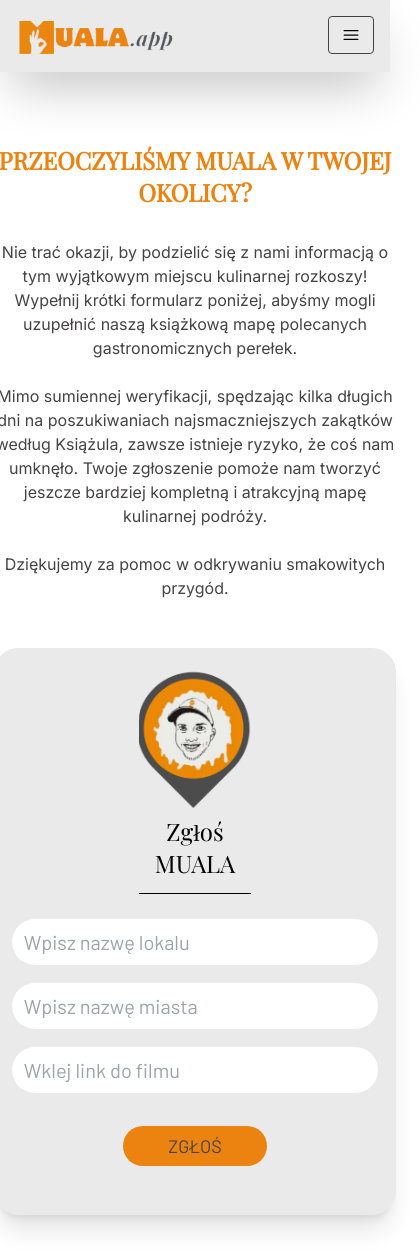
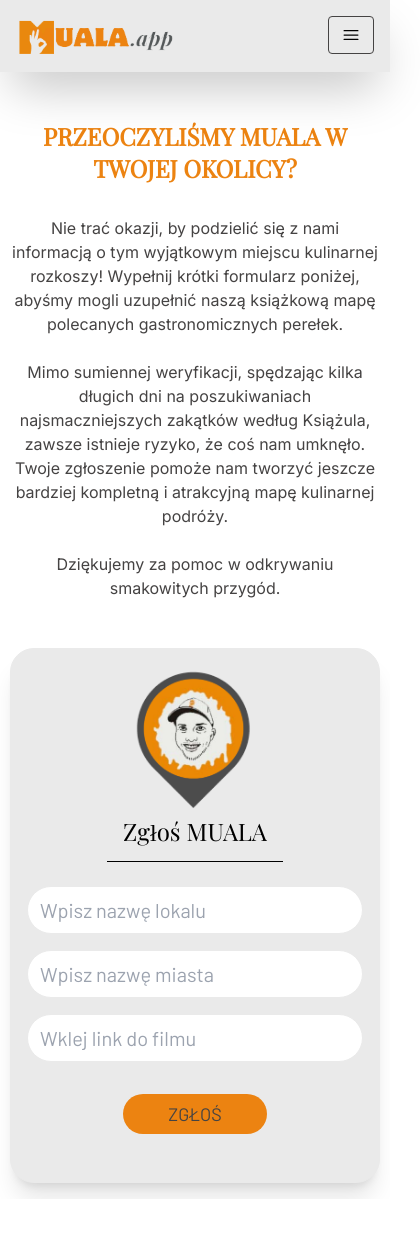
Before and after one commit to lukaszseremak/muala_app, a Next.js app: page /report in a window 390 px wide. Shown: the whole page, 420 px wide, since content can reach past the window. After the commit the page ends 1199 px from the top, so only its background shows below. Built offline with nearby package versions, Linux system fonts and the light colour scheme; a web font is replaced by a local one.

Commit message:
feat: provide better scaling for report page for small devices

```diff
--- a/src/app/report/page.tsx
+++ b/src/app/report/page.tsx
@@ -52,7 +52,7 @@
         </div>
       ) : (
         <div className="flex justify-center pt-0 lg:pt-24 px-4 md:px-12 w-screen">
-          <div className="max-w-7xl mx-auto p-6">
+          <div className="max-w-7xl mx-auto p-0 lg:p-6">
             <div className="flex flex-col lg:flex-row justify-between gap-10">
               <div className="flex-1 space-y-6 pt-0 lg:pt-24 lg:max-w-[28rem] relative">
                 <img
@@ -93,13 +93,13 @@
                   }
                 >
                   <Card className="flex flex-col justify-center items-center pb-12 relative">
-                    <CardHeader className="flex flex-col items-center relative p-36 pb-4 pt-0">
+                    <CardHeader className="flex flex-col items-center relative px-24 sm:px-40 md:px-44 pb-4 pt-0">
                       <img
                         alt="Pin"
                         className="lg:w-48 lg:h-48 w-36 h-36 rounded-full object-cover mt-4"
                         src="/ksiazulo_pin.png"
                       />
-                      <CardTitle className="self-center text-2xl lg:text-4xl text-center font-normal text-black pb-2">
+                      <CardTitle className="self-center text-2xl lg:text-4xl text-center font-normal text-black pb-2 whitespace-nowrap">
                         Zgłoś MUALA
                       </CardTitle>
                       <hr className="w-full border-black mx-auto" />
@@ -140,7 +140,7 @@
                   </Card>
                 </form>
                 <img
-                  className="hidden md:block absolute bottom-0 right-0 h-68 w-58 overflow-visible -z-10 transform translate-x-1/4 translate-y-10"
+                  className="hidden lg:block absolute bottom-0 right-0 h-68 w-58 overflow-visible -z-10 transform translate-x-1/4 translate-y-10"
                   src="/report_figure_1.png"
                 />
               </div>
```
